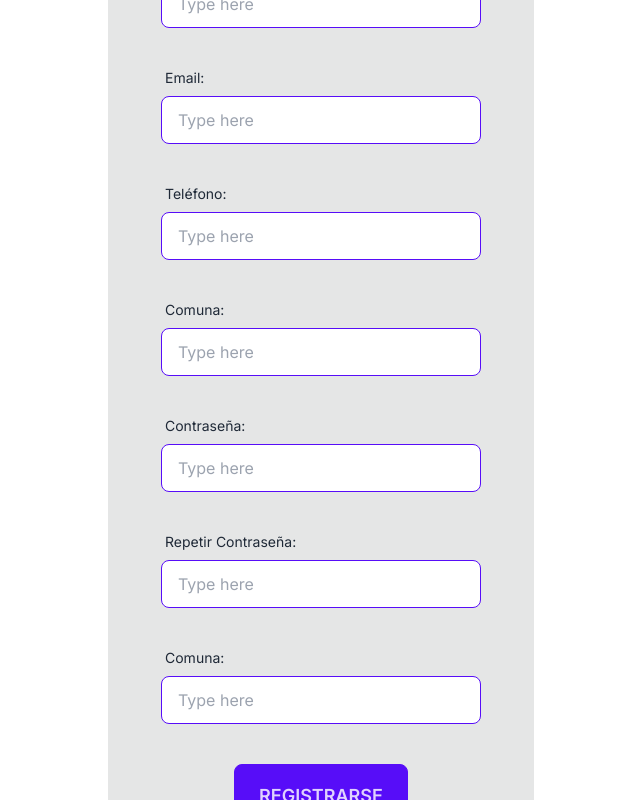
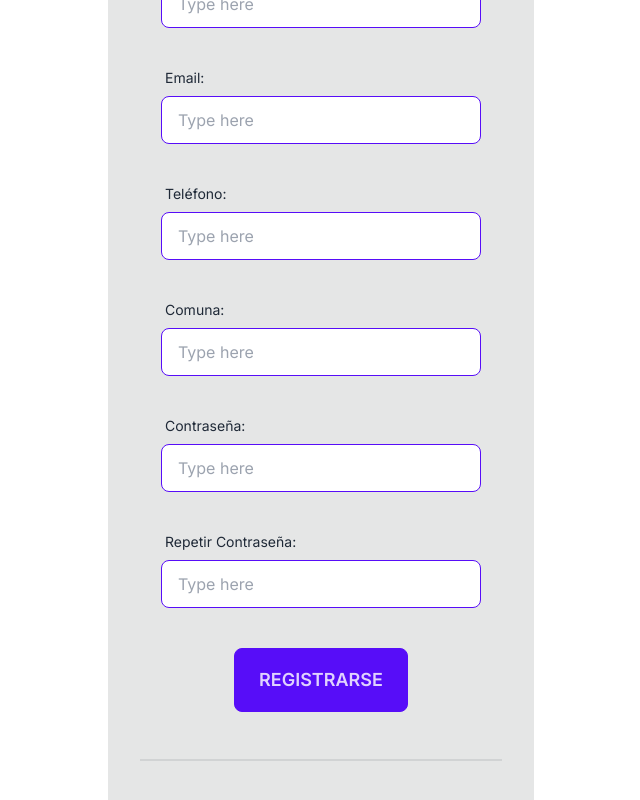
Before and after one commit to pablo4lvarez/GamesTrading, a Next.js app in the folder frontend/games-trading/: page /register in a window 1280 px wide. Shown: the part 284-1084 px from the top of the page, without its empty margins (319-959 px from the left). Built offline with nearby package versions, Linux system fonts and the light colour scheme; no server answers.

Commit message:
register functional

```diff
--- a/frontend/games-trading/package.json
+++ b/frontend/games-trading/package.json
@@ -9,6 +9,8 @@
     "lint": "next lint"
   },
   "dependencies": {
+    "axios": "^1.6.7",
+    "dotenv": "^16.4.1",
     "next": "14.0.2",
     "react": "^18",
     "react-dom": "^18"
--- a/frontend/games-trading/pages/register.tsx
+++ b/frontend/games-trading/pages/register.tsx
@@ -2,6 +2,7 @@ import '../app/globals.css'
 
 import React, { useState } from 'react'
 import Link from 'next/link'
+import axios from 'axios'
 
 const Register = () => {
   const [formData, setFormData] = useState({
@@ -14,6 +15,14 @@ const Register = () => {
     phone: '',
   });
 
+  const [alert, setAlert] = useState({
+    show: false,
+    message: '',
+  });
+
+  console.log('Backend URL:', process.env.NEXT_PUBLIC_REACT_APP_BACKEND_URL);
+
+
   const handleChange = (e: { target: { name: any; value: any; }; }) => {
     const { name, value } = e.target;
     setFormData({
@@ -25,7 +34,75 @@ const Register = () => {
   const handleRegister = () => {
     // Implement your registration logic here using formData
     console.log('Registration data:', formData);
+    const areEmptyFields = checkEmptyFields();
+    const differentPasswords = checkPasswords();
+
+    if (!areEmptyFields && !differentPasswords) {
+
+
+      // Make the POST request using Axios with the "Content-Type" header
+      console.log('Making POST request to register user');
+      console.log('Backend URL:', process.env.BACKEND_URL);
+      axios.post(
+        process.env.NEXT_PUBLIC_REACT_APP_BACKEND_URL + '/users',
+        {
+          name: formData.name,
+          lastname: formData.lastname,
+          email: formData.email,
+          phone: formData.phone,
+          location: formData.location,
+          password: formData.password,
+        },
+        {
+          headers: {
+            'Content-Type': 'application/json',
+          },
+        }
+      ).then(response => {
+          // Handle successful response
+          console.log('Registration successful', response.data);
+          setAlert({
+            show: true,
+            message: 'Registration successful',
+          });
+        })
+        .catch(error => {
+          // Handle error
+          console.error('Registration failed', error.response.data);
+          setAlert({
+            show: true,
+            message: 'Ocurrió un error al registrarse. Por favor, intenta nuevamente.',
+          });
+        });
+
+    }
+
   };
+
+  const checkEmptyFields = () => {
+    const emptyFields = Object.values(formData).some(value => !value);
+    if (emptyFields) {
+      setAlert({
+        show: true,
+        message: 'Por favor, completa todos los campos.',
+      });
+      return true
+    } else {
+      return false
+    }
+  }
+
+  const checkPasswords = () => {
+    if (formData.password !== formData.repeatPassword) {
+      setAlert({
+        show: true,
+        message: 'Las contraseñas no coinciden.',
+      });
+      return true
+    } else {
+      return false
+    }
+  }
 
   return (
     <div className='flex items-center justify-center bg-base-primary min-h-screen min-w-screen flex-col'>
@@ -35,50 +112,50 @@ const Register = () => {
           <label className="label">
             <span className="label-text">Nombre:</span>
           </label>
-          <input type="text" name="name" value={formData.name} onChange={handleChange} placeholder="Type here" className="input input-bordered input-primary w-full max-w-xs" />
+          <input type="text" name="name" value={formData.name} onChange={handleChange} placeholder="Type here" className="input input-bordered input-primary w-full max-w-xs" required={true} />
         </div>
         <div className="form-control w-full max-w-xs py-4">
           <label className="label">
             <span className="label-text">Apellido:</span>
           </label>
-          <input type="text" name="lastname" value={formData.lastname} onChange={handleChange} placeholder="Type here" className="input input-bordered input-primary w-full max-w-xs" />
+          <input type="text" name="lastname" value={formData.lastname} onChange={handleChange} placeholder="Type here" className="input input-bordered input-primary w-full max-w-xs" required={true} />
         </div>
         <div className="form-control w-full max-w-xs py-4">
           <label className="label">
             <span className="label-text">Email:</span>
           </label>
-          <input type="text" name="email" value={formData.email} onChange={handleChange} placeholder="Type here" className="input input-bordered input-primary w-full max-w-xs" />
+          <input type="text" name="email" value={formData.email} onChange={handleChange} placeholder="Type here" className="input input-bordered input-primary w-full max-w-xs" required={true} />
         </div>
         <div className="form-control w-full max-w-xs py-4">
           <label className="label">
             <span className="label-text">Teléfono:</span>
           </label>
-          <input type="text" name="phone" value={formData.phone} onChange={handleChange} placeholder="Type here" className="input input-bordered input-primary w-full max-w-xs" />
+          <input type="text" name="phone" value={formData.phone} onChange={handleChange} placeholder="Type here" className="input input-bordered input-primary w-full max-w-xs" required={true} />
         </div>
         <div className="form-control w-full max-w-xs py-4">
           <label className="label">
             <span className="label-text">Comuna:</span>
           </label>
-          <input type="text" name="location" value={formData.location} onChange={handleChange} placeholder="Type here" className="input input-bordered input-primary w-full max-w-xs" />
+          <input type="text" name="location" value={formData.location} onChange={handleChange} placeholder="Type here" className="input input-bordered input-primary w-full max-w-xs" required={true} />
         </div>
         <div className="form-control w-full max-w-xs py-4">
           <label className="label">
             <span className="label-text">Contraseña:</span>
           </label>
-          <input type="password" name="password" value={formData.password} onChange={handleChange} placeholder="Type here" className="input input-bordered input-primary w-full max-w-xs" />
+          <input type="password" name="password" value={formData.password} onChange={handleChange} placeholder="Type here" className="input input-bordered input-primary w-full max-w-xs" required={true} />
         </div>
         <div className="form-control w-full max-w-xs py-4">
           <label className="label">
             <span className="label-text">Repetir Contraseña:</span>
           </label>
-          <input type="password" name="repeatPassword" value={formData.repeatPassword} onChange={handleChange} placeholder="Type here" className="input input-bordered input-primary w-full max-w-xs" />
+          <input type="password" name="repeatPassword" value={formData.repeatPassword} onChange={handleChange} placeholder="Type here" className="input input-bordered input-primary w-full max-w-xs" required={true}/>
         </div>
-        <div className="form-control w-full max-w-xs py-4">
-          <label className="label">
-            <span className="label-text">Comuna:</span>
-          </label>
-          <input type="text" name="location" value={formData.location} onChange={handleChange} placeholder="Type here" className="input input-bordered input-primary w-full max-w-xs" />
-        </div>
+        {alert.show && (
+          <div role="alert" className="alert alert-error w-full max-w-xs py-4">
+            <svg xmlns="http://www.w3.org/2000/svg" className="stroke-current shrink-0 h-6 w-6" fill="none" viewBox="0 0 24 24"><path strokeLinecap="round" strokeLinejoin="round" strokeWidth="2" d="M10 14l2-2m0 0l2-2m-2 2l-2-2m2 2l2 2m7-2a9 9 0 11-18 0 9 9 0 0118 0z" /></svg>
+            <span>{alert.message}</span>
+          </div>
+        )}
         <button className="btn btn-primary btn-xs sm:btn-sm md:btn-md lg:btn-lg my-4 md:my-6" onClick={handleRegister}>
           Registrarse
         </button>
```
Also changed, not shown: 1 other file (tests, documents, lock files or other folders).
